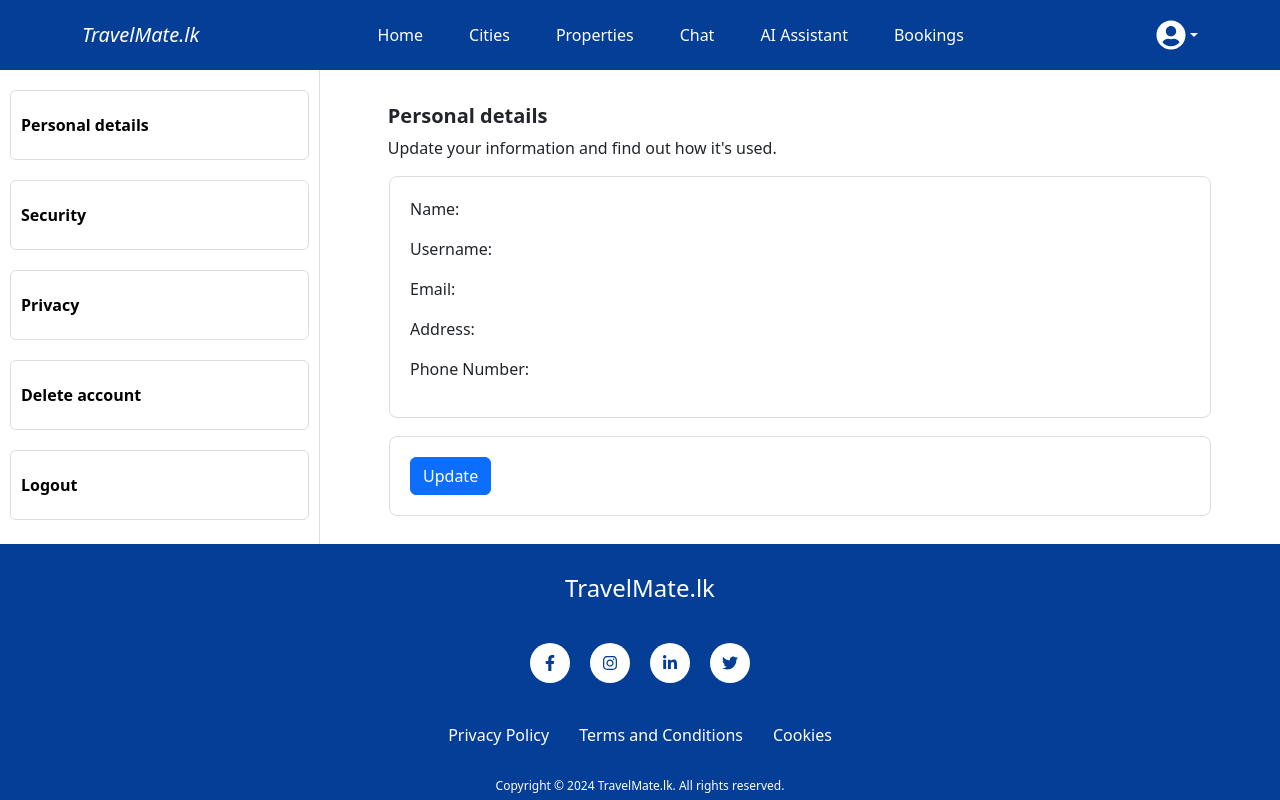
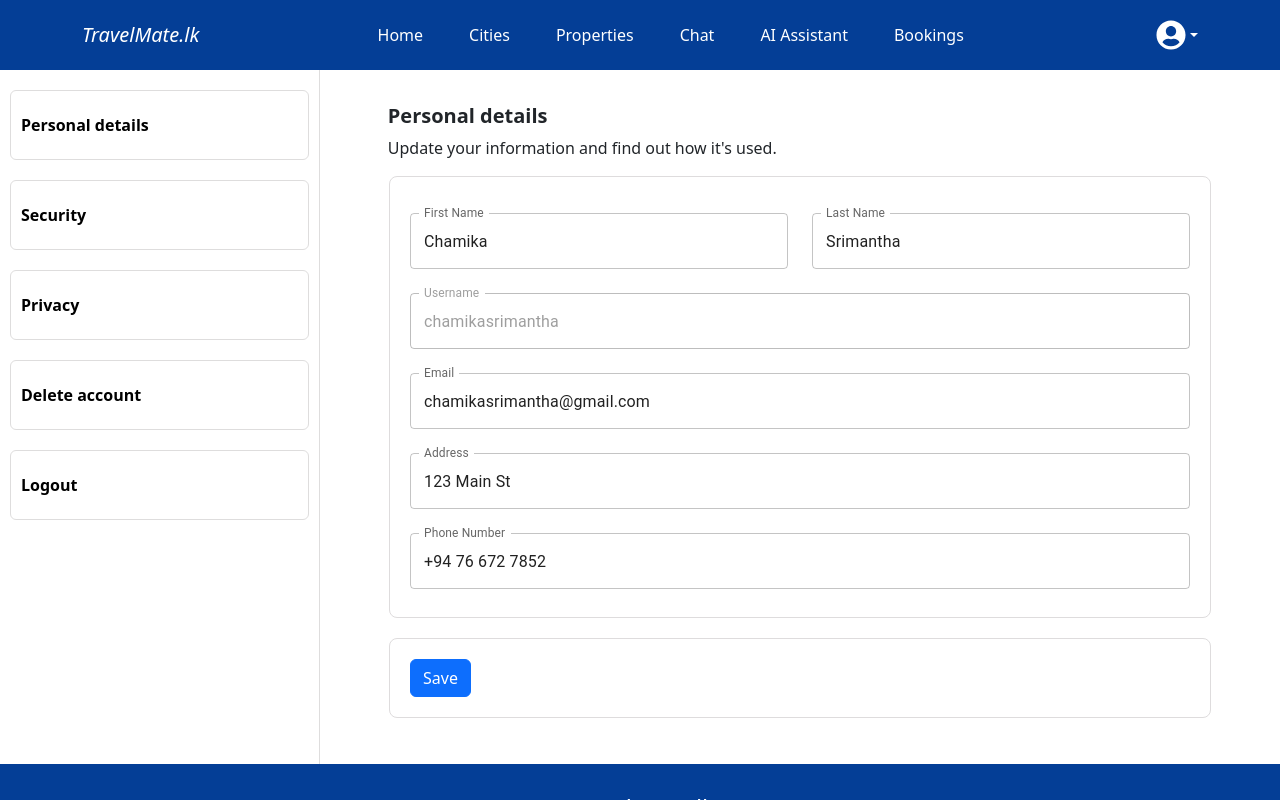
Before and after one commit to chamikasrimantha/travelmate-frontend, a React (Create React App) app: page /profile in a window 1280 px wide. Both pictures are taken after a click on the button "Update". Shown: the top 800 px of the page. Built offline with nearby package versions, Linux system fonts and the light colour scheme.

Commit message:
changes added in profile component

```diff
--- a/src/components/profile/UserProfileCard.js
+++ b/src/components/profile/UserProfileCard.js
@@ -1,19 +1,44 @@
-import { useMediaQuery } from '@mui/material';
 import React, { useState } from 'react';
 import { Container, Row, Col, Button } from 'react-bootstrap';
+import { useMediaQuery, TextField } from '@mui/material';
 
-// Define components for each section
 const PersonalDetails = () => {
 
     const isMobile = useMediaQuery('(max-width: 600px)');
+    const [isEditing, setIsEditing] = useState(false);
+    const [personalDetails, setPersonalDetails] = useState({
+        firstName: 'Chamika',
+        lastName: 'Srimantha',
+        username: 'chamikasrimantha',
+        email: 'chamikasrimantha@gmail.com',
+        address: '123 Main St',
+        phoneNumber: '+94 76 672 7852',
+    });
 
     const squareStyle = {
         backgroundColor: 'white',
         border: '1px solid #DEDCDD',
         borderRadius: '8px',
         padding: '20px',
-        marginBottom: '02px',
+        marginBottom: '20px',
         textAlign: 'left',
+    };
+
+    const handleUpdateClick = () => {
+        setIsEditing(true);
+    };
+
+    const handleSaveClick = () => {
+        // Perform save operation here (e.g., send data to backend)
+        setIsEditing(false);
+    };
+
+    const handleChange = (e) => {
+        const { name, value } = e.target;
+        setPersonalDetails((prevDetails) => ({
+            ...prevDetails,
+            [name]: value,
+        }));
     };
 
     return (
@@ -24,20 +49,87 @@ const PersonalDetails = () => {
                     <p style={{ textAlign: 'left' }}>Update your information and find out how it's used.</p>
                 </div>
                 <Row className="justify-content-center">
-                    <Col md={6} className="mb-3" style={{ width: isMobile ? '100%' : '90%' }}>
+                    <Col md={6} className="mb-0" style={{ width: isMobile ? '100%' : '90%' }}>
                         <div style={squareStyle}>
-                            <p>Name: </p>
-                            <p>Username: </p>
-                            <p>Email: </p>
-                            <p>Address: </p>
-                            <p>Phone Number: </p>
+                            {isEditing ? (
+                                <div>
+                                    <Row>
+                                        <Col>
+                                            <TextField
+                                                fullWidth
+                                                label="First Name"
+                                                name="firstName"
+                                                value={personalDetails.firstName}
+                                                onChange={handleChange}
+                                                margin="normal"
+                                            />
+                                        </Col>
+                                        <Col>
+                                            <TextField
+                                                fullWidth
+                                                label="Last Name"
+                                                name="lastName"
+                                                value={personalDetails.lastName}
+                                                onChange={handleChange}
+                                                margin="normal"
+                                            />
+                                        </Col>
+                                    </Row>
+                                    <TextField
+                                        fullWidth
+                                        label="Username"
+                                        name="username"
+                                        value={personalDetails.username}
+                                        margin="normal"
+                                        disabled
+                                    />
+                                    <TextField
+                                        fullWidth
+                                        label="Email"
+                                        name="email"
+                                        value={personalDetails.email}
+                                        onChange={handleChange}
+                                        margin="normal"
+                                    />
+                                    <TextField
+                                        fullWidth
+                                        label="Address"
+                                        name="address"
+                                        value={personalDetails.address}
+                                        onChange={handleChange}
+                                        margin="normal"
+                                    />
+                                    <TextField
+                                        fullWidth
+                                        label="Phone Number"
+                                        name="phoneNumber"
+                                        value={personalDetails.phoneNumber}
+                                        onChange={handleChange}
+                                        margin="normal"
+                                    />
+                                </div>
+                            ) : (
+                                <div>
+                                    <p>Name: {personalDetails.firstName} {personalDetails.lastName}</p>
+                                    <p>Username: {personalDetails.username}</p>
+                                    <p>Email: {personalDetails.email}</p>
+                                    <p>Address: {personalDetails.address}</p>
+                                    <p>Phone Number: {personalDetails.phoneNumber}</p>
+                                </div>
+                            )}
                         </div>
                     </Col>
                     <Col md={6} className="mb-3" style={{ width: isMobile ? '100%' : '90%' }}>
                         <div style={squareStyle}>
-                            <Button variant="primary" >
-                                Update
-                            </Button>
+                            {isEditing ? (
+                                <Button variant="primary" onClick={handleSaveClick}>
+                                    Save
+                                </Button>
+                            ) : (
+                                <Button variant="primary" onClick={handleUpdateClick}>
+                                    Update
+                                </Button>
+                            )}
                         </div>
                     </Col>
                 </Row>
@@ -46,12 +138,136 @@ const PersonalDetails = () => {
     );
 };
 
-const Security = () => <div>Security Section</div>;
-const Privacy = () => <div>Privacy Section</div>;
-const DeleteAccount = () => <div>Delete Account Section</div>;
-const Logout = () => <div>Logout Section</div>;
+const Security = () => {
+
+    const isMobile = useMediaQuery('(max-width: 600px)');
+
+    const squareStyle = {
+        backgroundColor: 'white',
+        border: '1px solid #DEDCDD',
+        borderRadius: '8px',
+        padding: '20px',
+        marginBottom: '20px',
+        textAlign: 'left',
+    };
+
+    return (
+        <div>
+            <Container fluid>
+                <div className="text-center mt-4" style={{ marginLeft: '5%' }}>
+                    <h4 style={{ textAlign: 'left', fontWeight: 'bold', fontSize: '1.25rem' }}>Security</h4>
+                    <p style={{ textAlign: 'left' }}>Update your information and find out how it's used.</p>
+                </div>
+                <Row className="justify-content-center">
+                    <Col md={6} className="mb-0" style={{ width: isMobile ? '100%' : '90%' }}>
+                        <div style={squareStyle}>
+
+                        </div>
+                    </Col>
+                </Row>
+            </Container>
+        </div>
+    );
+};
+
+const Privacy = () => {
+
+    const isMobile = useMediaQuery('(max-width: 600px)');
+
+    const squareStyle = {
+        backgroundColor: 'white',
+        border: '1px solid #DEDCDD',
+        borderRadius: '8px',
+        padding: '20px',
+        marginBottom: '20px',
+        textAlign: 'left',
+    };
+
+    return (
+        <div>
+            <Container fluid>
+                <div className="text-center mt-4" style={{ marginLeft: '5%' }}>
+                    <h4 style={{ textAlign: 'left', fontWeight: 'bold', fontSize: '1.25rem' }}>Privacy</h4>
+                    <p style={{ textAlign: 'left' }}>Update your information and find out how it's used.</p>
+                </div>
+                <Row className="justify-content-center">
+                    <Col md={6} className="mb-0" style={{ width: isMobile ? '100%' : '90%' }}>
+                        <div style={squareStyle}>
+
+                        </div>
+                    </Col>
+                </Row>
+            </Container>
+        </div>
+    );
+};
+
+const DeleteAccount = () => {
+
+    const isMobile = useMediaQuery('(max-width: 600px)');
+
+    const squareStyle = {
+        backgroundColor: 'white',
+        border: '1px solid #DEDCDD',
+        borderRadius: '8px',
+        padding: '20px',
+        marginBottom: '20px',
+        textAlign: 'left',
+    };
+
+    return (
+        <div>
+            <Container fluid>
+                <div className="text-center mt-4" style={{ marginLeft: '5%' }}>
+                    <h4 style={{ textAlign: 'left', fontWeight: 'bold', fontSize: '1.25rem' }}>Delete account</h4>
+                    <p style={{ textAlign: 'left' }}>Update your information and find out how it's used.</p>
+                </div>
+                <Row className="justify-content-center">
+                    <Col md={6} className="mb-0" style={{ width: isMobile ? '100%' : '90%' }}>
+                        <div style={squareStyle}>
+
+                        </div>
+                    </Col>
+                </Row>
+            </Container>
+        </div>
+    );
+};
+
+const Logout = () => {
+
+    const isMobile = useMediaQuery('(max-width: 600px)');
+
+    const squareStyle = {
+        backgroundColor: 'white',
+        border: '1px solid #DEDCDD',
+        borderRadius: '8px',
+        padding: '20px',
+        marginBottom: '20px',
+        textAlign: 'left',
+    };
+
+    return (
+        <div>
+            <Container fluid>
+                <div className="text-center mt-4" style={{ marginLeft: '5%' }}>
+                    <h4 style={{ textAlign: 'left', fontWeight: 'bold', fontSize: '1.25rem' }}>Logout</h4>
+                    <p style={{ textAlign: 'left' }}>Update your information and find out how it's used.</p>
+                </div>
+                <Row className="justify-content-center">
+                    <Col md={6} className="mb-0" style={{ width: isMobile ? '100%' : '90%' }}>
+                        <div style={squareStyle}>
+
+                        </div>
+                    </Col>
+                </Row>
+            </Container>
+        </div>
+    );
+};
 
 const UserProfileCard = () => {
+
     const [activeSection, setActiveSection] = useState('personal-details');
 
     const buttonStyle = {
```
